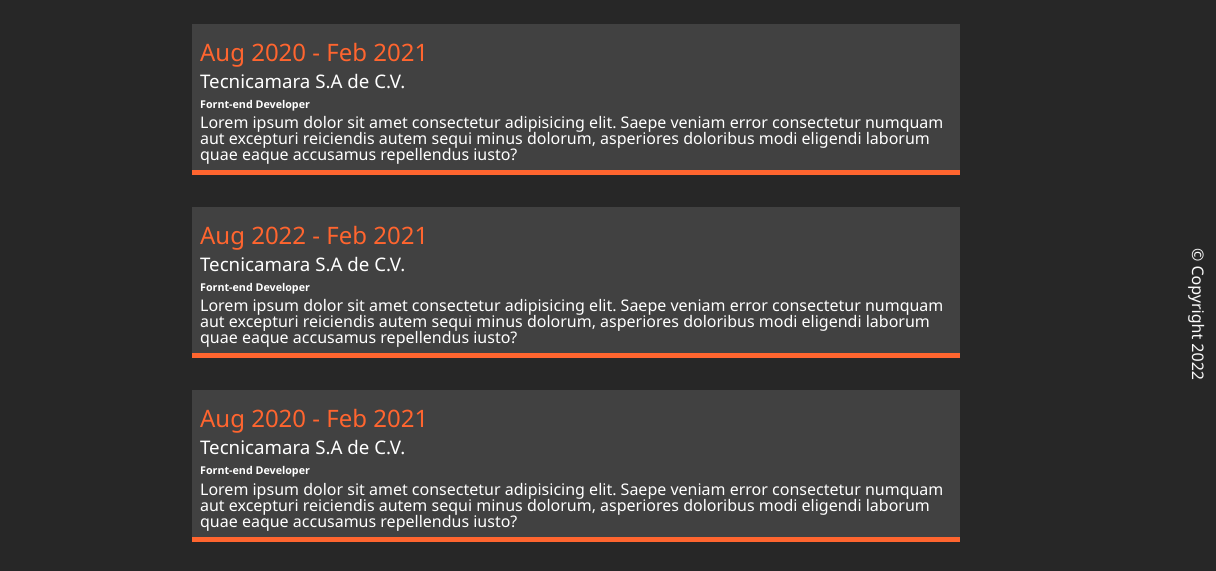
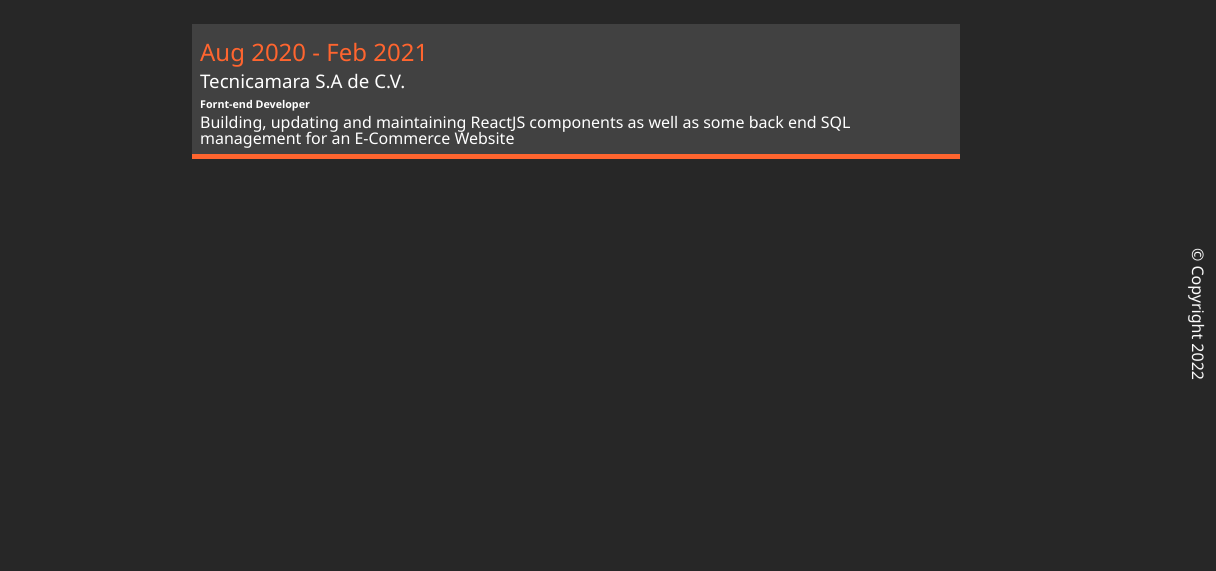
Before and after one commit to Jonathan1793/Portafolio-JR, a plain HTML site: page dist/about.html in a window 1280 px wide. Shown: the part 408-979 px from the top of the page, 64-1280 px from the left. After the commit the page ends 800 px from the top, so only its background shows below. Drawn offline with Linux system fonts and the light colour scheme.

Commit message:
Updated page commit 2023
a little update to remove some dummy text and comments

```diff
--- a/dist/about.html
+++ b/dist/about.html
@@ -58,32 +58,8 @@
             <h3>Tecnicamara S.A de C.V.</h3>
             <h6>Fornt-end Developer</h6>
             <p>
-              Lorem ipsum dolor sit amet consectetur adipisicing elit. Saepe
-              veniam error consectetur numquam aut excepturi reiciendis autem
-              sequi minus dolorum, asperiores doloribus modi eligendi laborum
-              quae eaque accusamus repellendus iusto?
-            </p>
-          </div>
-          <div class="jobs-job">
-            <h2 class="text-secondary">Aug 2022 - Feb 2021</h2>
-            <h3>Tecnicamara S.A de C.V.</h3>
-            <h6>Fornt-end Developer</h6>
-            <p>
-              Lorem ipsum dolor sit amet consectetur adipisicing elit. Saepe
-              veniam error consectetur numquam aut excepturi reiciendis autem
-              sequi minus dolorum, asperiores doloribus modi eligendi laborum
-              quae eaque accusamus repellendus iusto?
-            </p>
-          </div>
-          <div class="jobs-job">
-            <h2 class="text-secondary">Aug 2020 - Feb 2021</h2>
-            <h3>Tecnicamara S.A de C.V.</h3>
-            <h6>Fornt-end Developer</h6>
-            <p>
-              Lorem ipsum dolor sit amet consectetur adipisicing elit. Saepe
-              veniam error consectetur numquam aut excepturi reiciendis autem
-              sequi minus dolorum, asperiores doloribus modi eligendi laborum
-              quae eaque accusamus repellendus iusto?
+              Building, updating and maintaining ReactJS components as well as
+              some back end SQL management for an E-Commerce Website
             </p>
           </div>
         </div>
```
Also changed, not shown: dist/projects.html (+22 -7 lines).
